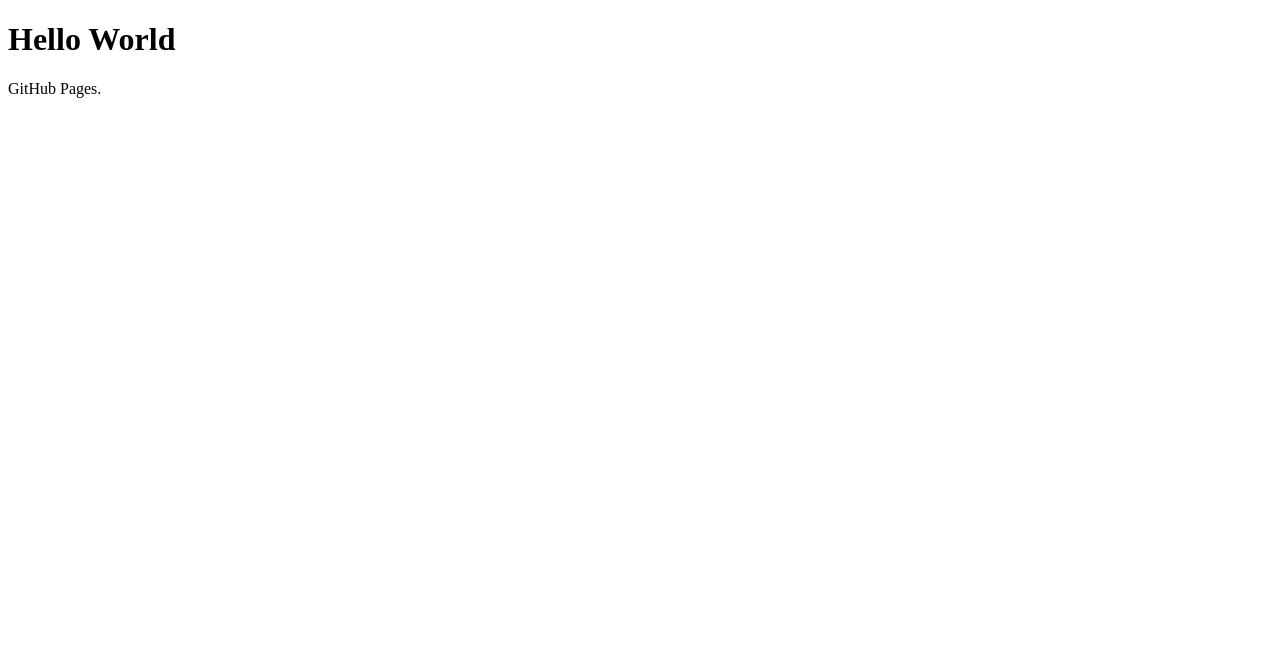
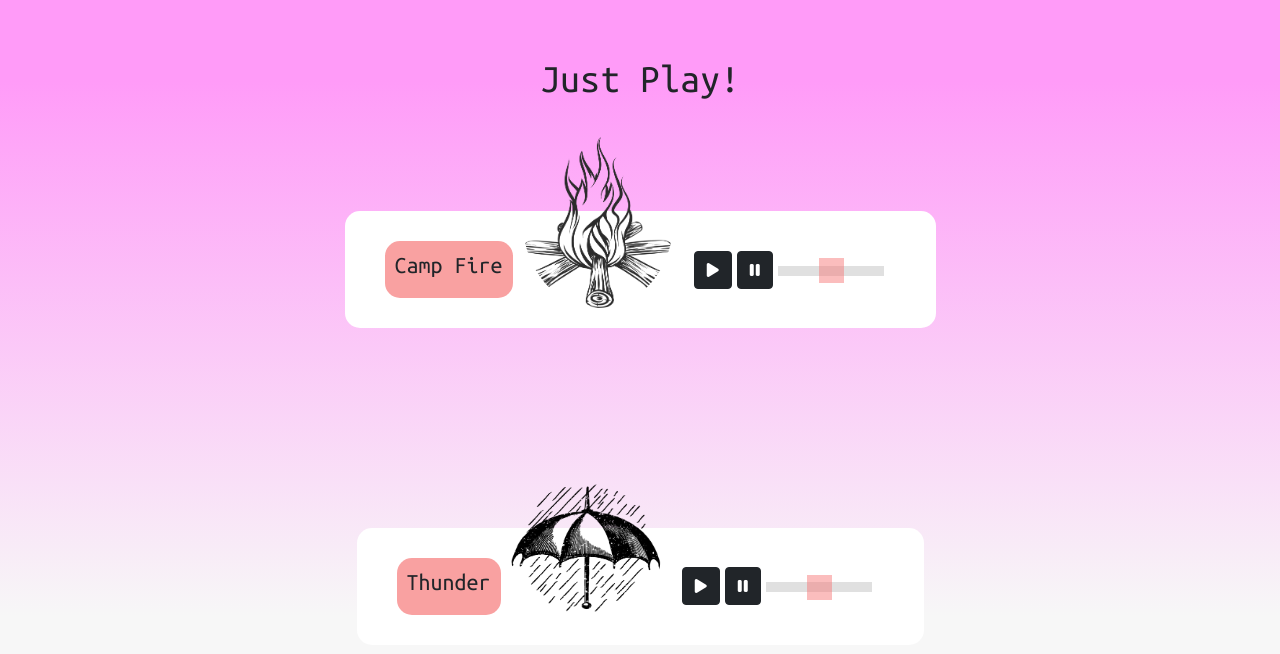
Before and after one commit to kkrgzz/kgnakbas.github.io, a plain HTML site: page index.html in a window 1280 px wide. Drawn offline with nearby package versions, Linux system fonts and the light colour scheme.

Commit message:
demo version of ambient player

```diff
--- a/index.html
+++ b/index.html
@@ -1,7 +1,100 @@
-<!DOCTYPE html>
-<html>
+<!doctype html>
+<html lang="en">
+
+<head>
+    <meta charset="utf-8">
+    <title>Ambience</title>
+    <link rel="preconnect" href="https://fonts.googleapis.com">
+    <link rel="preconnect" href="https://fonts.gstatic.com" crossorigin>
+    <link href="https://fonts.googleapis.com/css2?family=Ubuntu+Mono&display=swap" rel="stylesheet">
+    <link rel="stylesheet" href="https://cdnjs.cloudflare.com/ajax/libs/font-awesome/6.0.0/css/all.min.css"
+        integrity="sha512-9usAa10IRO0HhonpyAIVpjrylPvoDwiPUiKdWk5t3PyolY1cOd4DSE0Ga+ri4AuTroPR5aQvXU9xC6qOPnzFeg=="
+        crossorigin="anonymous" referrerpolicy="no-referrer" />
+    <!-- Required meta tags -->
+    <link rel="stylesheet" href="style.css" ><meta name="viewport" content="width=device-width, initial-scale=1"> <!-- Changed this part! -->
+    <!-- Bootstrap CSS -->
+    <link href="https://cdn.jsdelivr.net/npm/bootstrap@5.1.3/dist/css/bootstrap.min.css" rel="stylesheet"
+        integrity="sha384-1BmE4kWBq78iYhFldvKuhfTAU6auU8tT94WrHftjDbrCEXSU1oBoqyl2QvZ6jIW3" crossorigin="anonymous">
+
+</head>
+
 <body>
-<h1>Hello World</h1>
-<p>GitHub Pages.</p>
+    <h1 class="paragraph">Just Play!</h1>
+
+    <div class="music-container" id="music-container">
+        <div class="music-info">
+            <h4 id="title" class="paragraph">Camp Fire</h4>
+        </div>
+        <audio loop src="sound/fire.mp3" id="audio"></audio>
+        <div class="img-container">
+            <img src="image/fire.png" alt="sound-cover" id="cover">
+        </div>
+        <div class="navigation">
+            <script>
+                var audio = new Audio("sound/fire.mp3");
+                function play() {
+                    audio.play();
+                    audio.loop =true;
+                };
+                function pause() {
+                    audio.pause();
+                };
+
+                function changevolume(amount) {
+
+                    audio.volume = amount;
+                }
+            </script>
+            <button onclick="play();" type="button" class="btn btn-dark"><i class="fas fa-play"></i></button>
+            <div class="divider"></div>
+            <button onclick="pause();" type="button" class="btn btn-dark"><i class="fas fa-pause"></i></button>
+            <div class="divider"></div>
+            <div class="slidecontainer">
+                <input type="range" min="0" max="1" step="0.01" class="slider" id="myRange" onchange="changevolume(this.value)">
+            </div>
+        </div>
+    </div>
+
+    <div class="music-container" id="music-container">
+        <div class="music-info">
+            <h4 id="title" class="paragraph">Thunder</h4>
+        </div>
+        <audio loop src="sound/thunder.mp3" id="audio"></audio>
+        <div class="img-container">
+            <img src="image/rain.png" alt="sound-cover" id="cover">
+        </div>
+        <div class="navigation">
+            <script>
+                var audio2 = new Audio("sound/thunder.mp3");
+                function play2() {
+                    audio2.play();
+                    audio2.loop =true;
+                };
+                function pause2() {
+                    audio2.pause();
+                };
+
+                function changevolume2(amount) {
+
+                    audio2.volume = amount;
+                }
+            </script>
+            <button onclick="play2();" type="button" class="btn btn-dark"><i class="fas fa-play"></i></button>
+            <div class="divider"></div>
+            <button onclick="pause2();" type="button" class="btn btn-dark"><i class="fas fa-pause"></i></button>
+            <div class="divider"></div>
+            <div class="slidecontainer">
+                <input type="range" min="0" max="1" step="0.01" class="slider" id="myRange" onchange="changevolume2(this.value)">
+            </div>
+        </div>
+    </div>
+
+
+    <script src="https://cdn.jsdelivr.net/npm/bootstrap@5.1.3/dist/js/bootstrap.bundle.min.js"
+        integrity="sha384-ka7Sk0Gln4gmtz2MlQnikT1wXgYsOg+OMhuP+IlRH9sENBO0LRn5q+8nbTov4+1p"
+        crossorigin="anonymous"></script>
+
+
 </body>
+
 </html>
--- /dev/null
+++ b/style.css
@@ -0,0 +1,110 @@
+.paragraph {
+    font-family: 'Ubuntu Mono', monospace;
+}
+
+* {
+    box-sizing: border-box;
+}
+
+body {
+    height: 100vh;
+    margin: 0;
+    font-family: 'Ubuntu Mono', monospace;
+    background-image: linear-gradient(
+        0deg,
+        rgb(247, 247, 247) 23%,
+        rgb(255, 155, 248) 90%);
+
+    display: flex;
+    flex-direction: column;
+    align-items: center;
+    justify-content: center;
+}
+
+
+.music-container {
+    background-color: #fff;
+    border-radius: 15px;
+    box-shadow: 0 20px 20px 0 rbga(252,169,169,0.6);
+    display: flex;
+    padding: 20px 30px;
+    position: relative;
+    margin: 100px 0;
+    z-index: 10;
+}
+
+.img-container {
+    position: relative;
+    width: 150px;
+}
+
+.img-container img{
+    width: inherit;
+    border-radius: 50%;
+    object-fit: cover;
+    position: absolute;
+    bottom: 0;
+    left: 0;
+}
+
+.navigation {
+    display: flex;
+    align-items: center;
+    justify-content: center;
+    z-index: 1;
+    margin: 10px;
+}
+
+.music-info {
+    background-color: rgba(243, 69, 69, 0.5);
+    border-radius: 15px;
+    margin: 10px;
+    padding: 10px;
+}
+
+.divider{
+    width:5px;
+    height:auto;
+    display:inline-block;
+}
+
+
+
+.slidecontainer {
+    width: 50%;
+  }
+
+
+  .slider {
+    -webkit-appearance: none;
+    appearance: none;
+    width: 100%;
+    height: 10px;
+    background: #d3d3d3;
+    outline: none;
+    opacity: 0.7;
+    -webkit-transition: .2s;
+    transition: opacity .2s;
+  }
+
+
+  .slider:hover {
+    opacity: 1;
+  }
+
+
+  .slider::-webkit-slider-thumb {
+    -webkit-appearance: none;
+    appearance: none;
+    width: 25px;
+    height: 25px;
+    background: rgba(243, 69, 69, 0.5);
+    cursor: pointer;
+  }
+
+  .slider::-moz-range-thumb {
+    width: 25px;
+    height: 25px;
+    background: rgba(243, 69, 69, 0.5);
+    cursor: pointer;
+  }
```
Also changed, not shown: image/fire.png (added), image/rain.png (added), script.js (added), 2 other files.
